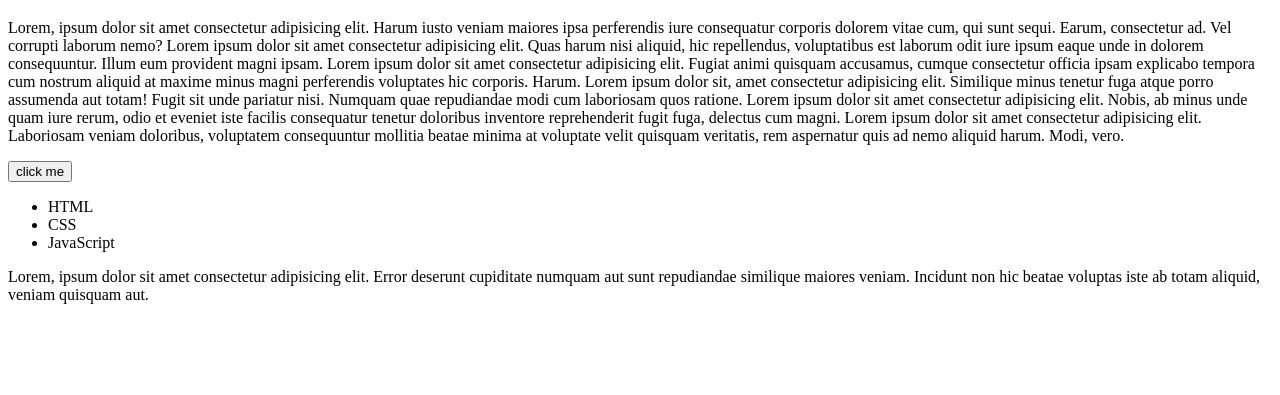
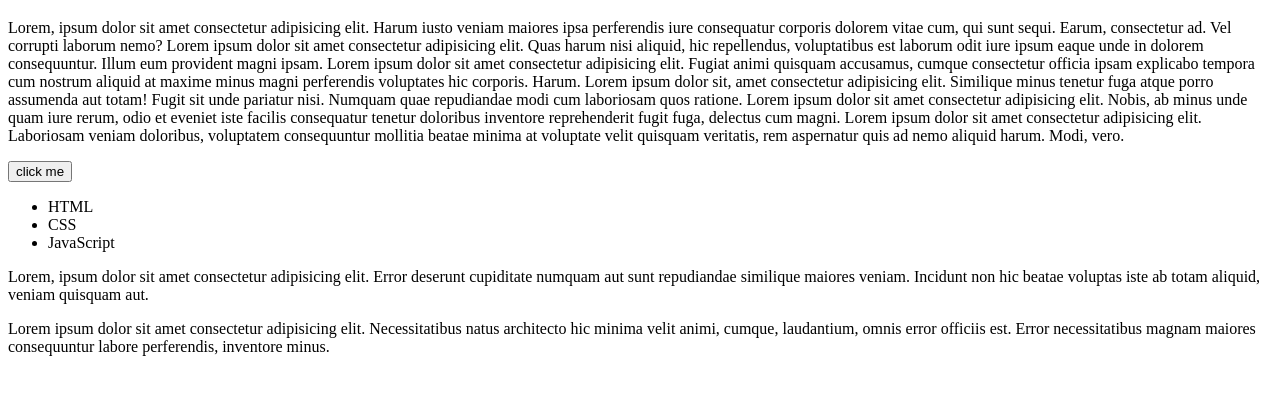
Before and after one commit to TaherEssaied/3wataher, a plain HTML site: page index.html in a window 1280 px wide. Shown: the part 61-456 px from the top of the page. Drawn offline with Linux system fonts and the light colour scheme.

Commit message:
fourth feature code

```diff
--- a/index.html
+++ b/index.html
@@ -17,5 +17,6 @@
         <li>JavaScript</li>
     </ul>
     <p>Lorem, ipsum dolor sit amet consectetur adipisicing elit. Error deserunt cupiditate numquam aut sunt repudiandae similique maiores veniam. Incidunt non hic beatae voluptas iste ab totam aliquid, veniam quisquam aut.</p>
+    Lorem ipsum dolor sit amet consectetur adipisicing elit. Necessitatibus natus architecto hic minima velit animi, cumque, laudantium, omnis error officiis est. Error necessitatibus magnam maiores consequuntur labore perferendis, inventore minus.
 </body>
 </html>
```
